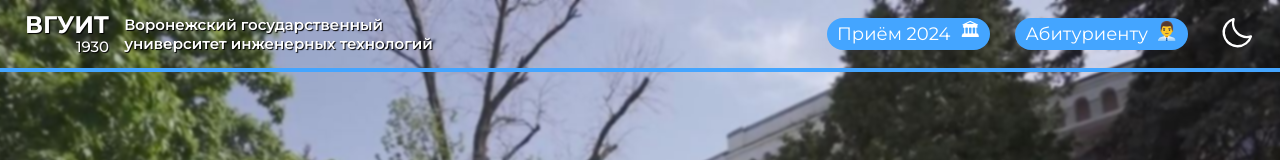
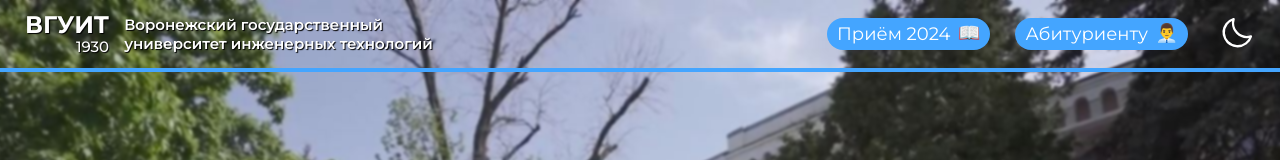
Before and after one commit to IvanZemsky/Vsuet-testing-page, a React (Create React App) app: page / in a window 1280 px wide. Shown: the top 160 px of the page. Built offline with nearby package versions, Linux system fonts and the light colour scheme.

Commit message:
result page 2

```diff
--- a/src/styles/App.css
+++ b/src/components/App/App.css
@@ -3,7 +3,7 @@
    grid-template-rows: auto 1fr;
    grid-template-columns: 100%;
    gap: 15px;
-   min-height: 100vh;
+   min-height: 100svh;
    color: var(--text);
    backdrop-filter: var(--background-img-filter);
 }
--- a/src/components/Header/Header.module.css
+++ b/src/components/Header/Header.module.css
@@ -34,15 +34,15 @@
    position: absolute;
    top: 0px;
    right: 10px;
+   line-height: 1.7;
 }
 
 .link:nth-child(1):before{
-   content: "🏛";
+   content: "📖";
 }
 
 .link:nth-child(2):before{
    content: "👨‍💼";
-   top: 0.14em;
 }
 
 :global(.dark) .link span{
--- a/src/components/Question/Question.module.css
+++ b/src/components/Question/Question.module.css
@@ -1,4 +1,4 @@
-.question{
+.question {
    align-self: center;
    width: 100%;
    max-width: 908px;
@@ -7,18 +7,18 @@
    background-color: var(--background);
 }
 
-.questionTitle{
+.questionTitle {
    margin-bottom: 20px;
-   font-size: 28px;
+   font-size: 24px;
    font-weight: 500;
 }
 
 @media screen and (max-width: 700px) {
-   .question{
+   .question {
       padding: 23px;
    }
-   .questionTitle{
-      font-size: 17px;
+   .questionTitle {
+      font-size: 16px;
       font-weight: 600;
       padding-left: 10px;
       margin-bottom: 15px;
--- a/src/components/TestTitle/TestTitle.module.css
+++ b/src/components/TestTitle/TestTitle.module.css
@@ -7,12 +7,17 @@
 
 .testName{
    flex-grow: 0;
-   padding: 10px;
+   padding: 8px;
    border-radius: 20px;
-   background-color: var(--sky-blue);
+   background-color: var(--block-background);
+   border: 2px solid var(--blue);
    font-size: 20px;
    font-weight: 700;
    color: var(--inverse-text);
+}
+
+:global(.dark) .testName{
+   background-color: var(--background)
 }
 
 .backBtn{
@@ -32,6 +37,6 @@
 
 @media screen and (max-width: 575px) {
    .testName{
-      font-size: 15px;
+      font-size: 12px;
    }
 }
--- a/src/index.js
+++ b/src/index.js
@@ -1,7 +1,7 @@
 import React from "react";
 import ReactDOM from "react-dom/client";
 import "./styles/reset.css";
-import App from "./App";
+import App from "./components/App/App";
 import { BrowserRouter, HashRouter } from "react-router-dom";
 import store, { persistor} from "./store/store";
 import { Provider } from "react-redux";
--- a/src/pages/Result/Result.jsx
+++ b/src/pages/Result/Result.jsx
@@ -7,7 +7,7 @@ import ResultCounter from "./../../components/UI/ResultCounter/ResultCounter";
 const textResults = [
    "Возможно, Вы чего-то не знаете или в чём-то не уверены, но у Вас явно есть хорошие шансы успешно пройти обучение и стать классным специалистом!",
    "Кажется, Вы интересуетесь сферой информационных технологий или уже имеете некоторый опыт. В таком случае, специальность \"Информационные системы и программирование\" отлично Вам подойдёт!",
-   "Вы уверенно чувствуете себя в сфере информационных технологий и, возможно, уже имеете хорошие знания и навыки в этой области."
+   "Вы уверенно чувствуете себя в сфере информационных технологий и, возможно, уже имеете хорошие знания и навыки в этой области. Тогда вам стоит пройти обучение в нашем университете по специальноти \"Информационные системы и программирование\"! Вы найдёте много единомышленников и сможете прокачать свои навыки."
 ]
 
 const Result = () => {
@@ -40,7 +40,12 @@ const Result = () => {
                <ResultCounter
                   percentResult={percentResult}
                />
-               {text}
+               <p className={styles.resultText}>
+                  {text}
+               </p>
+               <a className={styles.link} target="_blank" href="https://vsuet.ru/abitur/specialties/09-02-07">
+                  Узнать больше
+               </a>
             </div>
 
          </div>
--- a/src/pages/Result/Result.module.css
+++ b/src/pages/Result/Result.module.css
@@ -10,10 +10,26 @@
    align-self: center;
    max-width: 700px;
    width: 100%;
-   padding: 25px;
+   padding: 35px;
    margin: auto 0;
    border-radius: 35px;
    background-color: var(--block-background);
    color: var(--inverse-text);
    transition: 0.2s all linear;
 }
+
+.resultText{
+   margin-bottom: 25px;
+}
+
+.link{
+   display: inline-block;
+   padding: 15px;
+   background-color: var(--white);
+   color: var(--default-black);
+   font-weight: 500;
+}
+
+.link:hover{
+   text-decoration: underline;
+}
--- a/src/styles/_vars.css
+++ b/src/styles/_vars.css
@@ -1,6 +1,6 @@
 :root{
    --default-black: #000;
-   --light-black: #151515;
+   --light-black: #1a1a1a;
    --light-grey: #3a3a3a;
    --dark-grey: #313131;
    --white: #fff;
--- a/src/styles/reset.css
+++ b/src/styles/reset.css
@@ -11,7 +11,7 @@ body {
    font-weight: 400;
    font-style: normal;
    overflow-y: scroll;
-   background: url(../assets/img/background.jpg) center / cover;
+   background: url(../assets/img/background.jpg) no-repeat center / cover;
 }
 
 
```
Also changed, not shown: src/components/App/App.jsx (renamed from src/App.js, +7 -7 lines).
